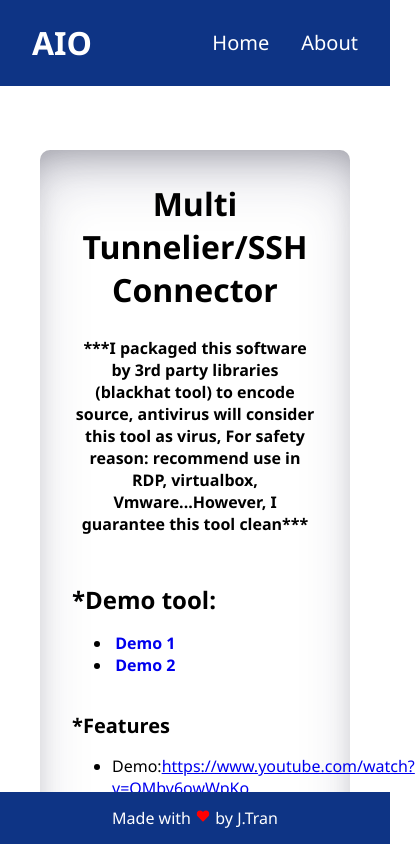
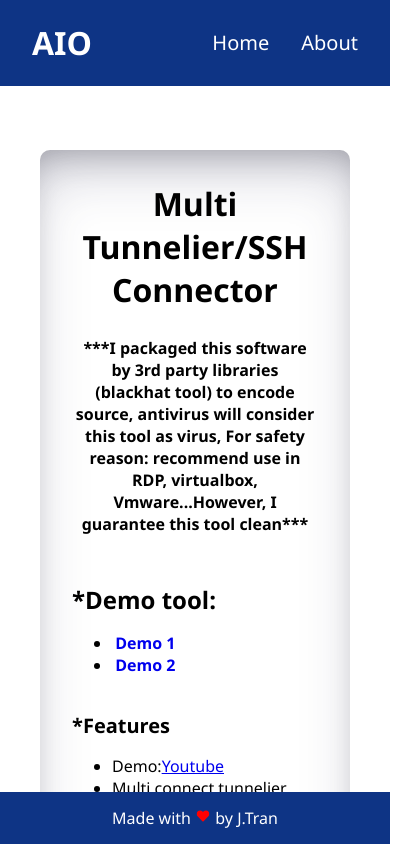
Before and after one commit to JTranPhuc/AOI-APP, a React (Create React App) app: page /multi-tunnelier-connector in a window 390 px wide. Shown: the top 844 px of the page, 415 px wide, since content can reach past the window. Built offline with nearby package versions, Linux system fonts and the light colour scheme.

Commit message:
fix responsive

```diff
--- a/src/component/SshMultiConnector.js
+++ b/src/component/SshMultiConnector.js
@@ -34,7 +34,7 @@ const SshMultiConnector = (props) => {
               <li>
                 Demo:
                  <a href="https://www.youtube.com/watch?v=QMbv6owWpKo" target="_blank" rel="noreferrer">
-                   https://www.youtube.com/watch?v=QMbv6owWpKo
+                   Youtube
                 </a>
               </li>
               <li>Multi connect tunnelier</li>
```
